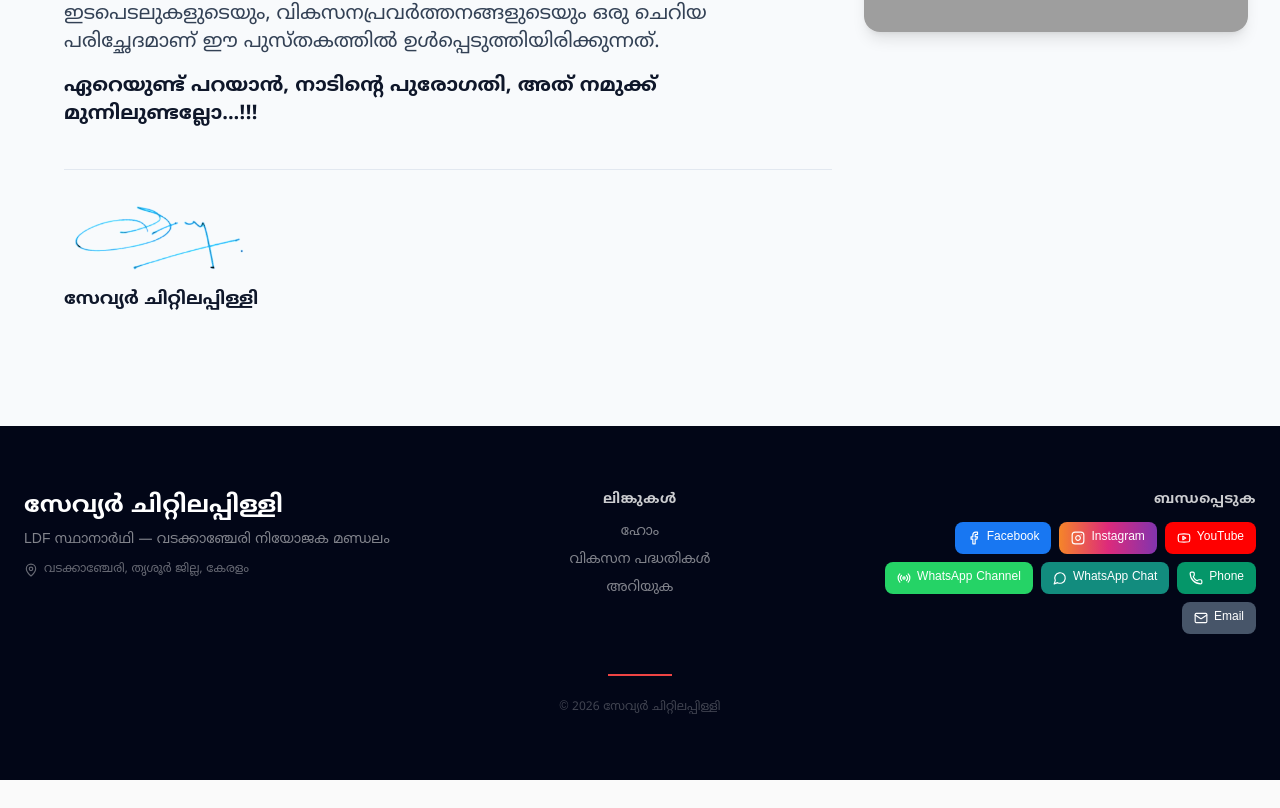
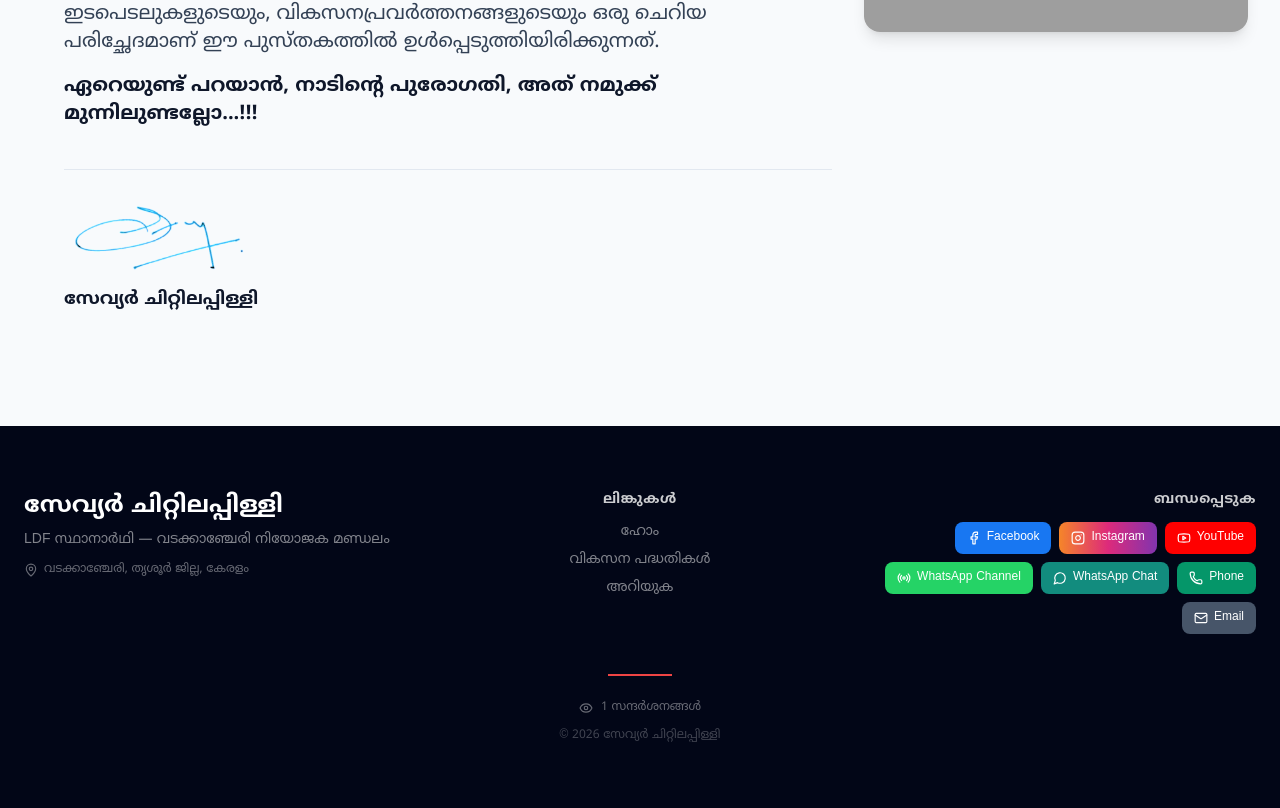
Before and after one commit to prajyums2/xavier, a Next.js app: page / in a window 1280 px wide. Shown: the part 7505-8313 px from the top of the page. Before the commit the page ends 8285 px from the top, so only its background shows below. Built offline with nearby package versions, Linux system fonts and the light colour scheme; grey boxes are pictures that could not be loaded; a web font is replaced by a local one.

Commit message:
Add visit counter to footer, hide scrollbar

```diff
--- a/src/app/globals.css
+++ b/src/app/globals.css
@@ -52,20 +52,12 @@ body {
   font-family: "Kartika", "Noto Sans Malayalam", serif;
 }
 
-/* Clean scrollbar */
-::-webkit-scrollbar {
-  width: 6px;
+/* Hide scrollbar */
+*::-webkit-scrollbar {
+  display: none;
 }
 
-::-webkit-scrollbar-track {
-  background: transparent;
+* {
+  -ms-overflow-style: none;
+  scrollbar-width: none;
 }
-
-::-webkit-scrollbar-thumb {
-  background: #cbd5e1;
-  border-radius: 3px;
-}
-
-::-webkit-scrollbar-thumb:hover {
-  background: #94a3b8;
-}
--- a/src/app/page.tsx
+++ b/src/app/page.tsx
@@ -11,6 +11,7 @@ import { AchievementsGrid } from "@/components/AchievementsGrid";
 import { Compare } from "@/components/acernity/Compare";
 import { BudgetBreakdown } from "@/components/BudgetBreakdown";
 import { BookFlip } from "@/components/BookFlip";
+import { VisitCounter } from "@/components/VisitCounter";
 import {
   MapPin,
   Facebook,
@@ -413,8 +414,11 @@ export default function Home() {
             <div className="w-16 h-0.5 bg-red-500 mx-auto mb-6" />
 
             {/* Bottom */}
-            <div className="text-center text-xs text-white/25">
-              © 2026 സേവ്യർ ചിറ്റിലപ്പിള്ളി
+            <div className="flex flex-col items-center gap-3">
+              <VisitCounter />
+              <div className="text-center text-xs text-white/25">
+                © 2026 സേവ്യർ ചിറ്റിലപ്പിള്ളി
+              </div>
             </div>
           </div>
         </div>
--- /dev/null
+++ b/src/components/VisitCounter.tsx
@@ -0,0 +1,35 @@
+"use client";
+
+import { useEffect, useState } from "react";
+import { Eye } from "lucide-react";
+
+export function VisitCounter() {
+  const [count, setCount] = useState<number | null>(null);
+
+  useEffect(() => {
+    // Get current count from localStorage
+    let currentCount = parseInt(localStorage.getItem("xavier_visit_count") || "0", 10);
+
+    // Check if this session already counted
+    const sessionCounted = sessionStorage.getItem("xavier_session_counted");
+
+    if (!sessionCounted) {
+      currentCount += 1;
+      localStorage.setItem("xavier_visit_count", currentCount.toString());
+      sessionStorage.setItem("xavier_session_counted", "true");
+    }
+
+    setCount(currentCount);
+  }, []);
+
+  if (count === null) return null;
+
+  return (
+    <div className="flex items-center gap-2 text-white/40 text-xs">
+      <Eye className="w-3.5 h-3.5" />
+      <span>
+        {count.toLocaleString()} സന്ദർശനങ്ങൾ
+      </span>
+    </div>
+  );
+}
```
